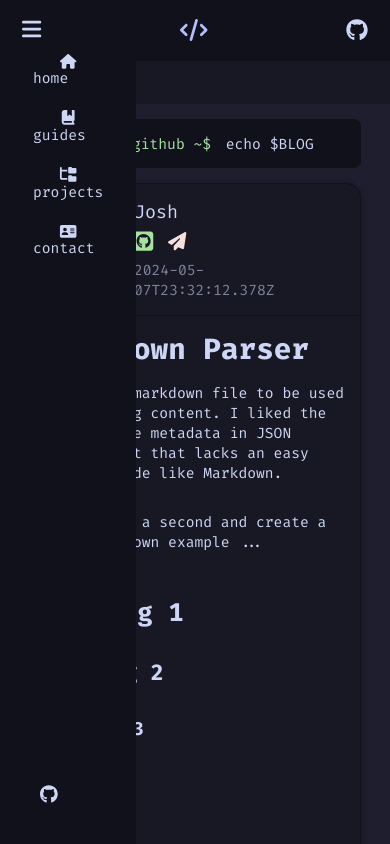
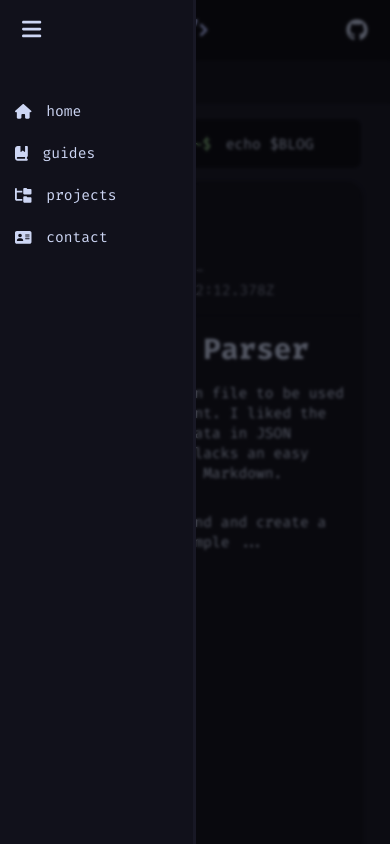
Before and after one commit to jemberton/jemberton.github.io, a Vue app: page /#/ in a window 390 px wide. Both pictures are taken after a click on the element 31 px from the left and 30 px from the top of the page. Shown: the top 844 px of the page. Built offline with nearby package versions, Linux system fonts and the light colour scheme.

Commit message:
added support for mobile navigation (needs review for completeness). added @vueuse/motion

```diff
--- a/package.json
+++ b/package.json
@@ -15,6 +15,7 @@
     "@fortawesome/free-solid-svg-icons": "^6.5.2",
     "@fortawesome/vue-fontawesome": "^3.0.6",
     "@vueuse/core": "^10.9.0",
+    "@vueuse/motion": "^2.1.0",
     "pinia": "^2.1.7",
     "vue": "^3.4.21",
     "vue-router": "^4.3.2"
--- a/src/App.vue
+++ b/src/App.vue
@@ -28,19 +28,24 @@ const navigation = [
 </script>
 
 <template>
+<div v-if="globalState.screenOverlayPanel && globalState.windowSize.width < 1024" class="screen-overlay"></div>
 <div class="container">
     <div
         v-if="globalState.navigationPanel && globalState.windowSize.width < 1024"
-        class="fixed z-9 t-0 b-0 l-0 py-lg px-xl bg-crust"
+        class="fixed z-9 t-0 b-0 l-0 bg-crust border-r-thick border-mantle nav-width"
+        v-motion-slide-left
     >
-        <span @click="() => { globalState.navigationPanel = !globalState.navigationPanel }" class="z-10">
+        <span
+            @click="() => { globalState.navigationPanel = !globalState.navigationPanel; globalState.screenOverlayPanel = globalState.navigationPanel }"
+            class="py-lg px-xl"
+        >
             <font-awesome-icon icon="fa-solid fa-bars" class="text-xl pointer" />
         </span>
-        <div class="nav grow">
+        <div class="p-none mt-xxl grow">
             <template v-for="navitem of navigation">
                 <RouterLink
                     :to="navitem.url"
-                    class="nav-item p-sm"
+                    class="flex row p-sm gap-md border-l-thicker justify-start align-center"
                 >
                     <div v-if="navitem.icon !== ''">
                         <font-awesome-icon :icon="navitem.icon" />
@@ -48,11 +53,6 @@ const navigation = [
                     <div>{{ navitem.title }}</div>
                 </RouterLink>
             </template>
-        </div>
-        <div class="text-lg p-md foot">
-            <a href="https://github.com/jemberton" title="jemberton's github">
-                <font-awesome-icon icon="fa-brands fa-github" />
-            </a>
         </div>
     </div>
     <div class="left" v-if="globalState.windowSize.width >= 1024">
@@ -80,7 +80,7 @@ const navigation = [
     </div>
     <div class="bg-crust row justify-start align-center" v-else>
         <div class="py-lg px-xl row gap-lg grow align-center">
-            <span @click="() => { globalState.navigationPanel = !globalState.navigationPanel }">
+            <span @click="() => { globalState.navigationPanel = !globalState.navigationPanel; globalState.screenOverlayPanel = globalState.navigationPanel }">
                 <font-awesome-icon icon="fa-solid fa-bars" class="text-xl pointer" />
             </span>
             <span class="grow"></span>
--- a/src/assets/styles/_global.scss
+++ b/src/assets/styles/_global.scss
@@ -43,6 +43,19 @@ hr { width: 100%; border: none; border-top: 2px dashed $crust; padding: 0; margi
     }
 }
 
+.nav-width { width: 196px; }
+
+.screen-overlay {
+    display: flex; position: fixed;
+    margin: 0; padding: 0;
+    top: 0; bottom: 0;
+    left: 0; right: 0;
+    background: rgba(0,0,0,0.6);
+    z-index: 1;
+    backdrop-filter: blur(0.1em);
+    -webkit-backdrop-filter: blur(0.1em);
+}
+
 // @import "screen_desktop";
 
 @media screen and (max-width: 767px) {
--- a/src/assets/styles/_helpers.scss
+++ b/src/assets/styles/_helpers.scss
@@ -35,8 +35,10 @@ $filters:
     "bw" "grayscale(100%)";
 
 $borders:
+    "none" "none",
     "thin" "1px solid",
-    "thick" "3px solid";
+    "thick" "3px solid",
+    "thicker" "4px solid";
 
 $letter-spacings:
     "narrow" "-1",
@@ -76,6 +78,10 @@ $svg:
 
 @each $border_name, $border in $borders {
     .border-#{$border_name} { border: #{$border} transparent; }
+
+    @each $face_letter, $face in $faces {
+        .border-#{$face_letter}-#{$border_name} { border-#{$face}: #{$border} transparent; }
+    }
 }
 .border { border: 2px solid transparent; }
 
--- a/src/main.ts
+++ b/src/main.ts
@@ -2,6 +2,8 @@ import { createApp } from 'vue'
 import './assets/styles/_global.scss'
 import App from './App.vue'
 import { createPinia } from 'pinia'
+
+import { MotionPlugin } from '@vueuse/motion'
 
 import router from './router'
 
@@ -24,4 +26,5 @@ app.config.performance = false
 app.use(createPinia())
 app.component('font-awesome-icon', FontAwesomeIcon)
 app.use(router)
+app.use(MotionPlugin)
 app.mount('#app')
--- a/src/stores/globalState.ts
+++ b/src/stores/globalState.ts
@@ -12,6 +12,7 @@ export const useGlobalState = defineStore('globalState', () => {
     const hanselGretel = ref([<HanselGretelItem>{}])
 
     const navigationPanel = ref(false)
+    const screenOverlayPanel = ref(false)
 
     // const navDrawerLeft = ref(false)
     // const navDrawerRight = ref(false)
@@ -100,6 +101,7 @@ export const useGlobalState = defineStore('globalState', () => {
     return {
         hanselGretel,
         navigationPanel,
+        screenOverlayPanel,
         windowSize
     }
 })
--- a/src/views/Contact.vue
+++ b/src/views/Contact.vue
@@ -3,6 +3,8 @@ import { useGlobalState } from '../stores/globalState'
 
 const globalState = useGlobalState()
 globalState.hanselGretel = [{ name: 'Contact', url: '/contact' }]
+globalState.navigationPanel = false
+globalState.screenOverlayPanel = false
 </script>
 
 <template>
--- a/src/views/Guides.vue
+++ b/src/views/Guides.vue
@@ -3,6 +3,9 @@ import { useGlobalState } from '../stores/globalState'
 
 const globalState = useGlobalState()
 globalState.hanselGretel = [{ name: 'Guides', url: '/guides' }]
+globalState.navigationPanel = false
+globalState.screenOverlayPanel = false
+
 </script>
 
 <template>
--- a/src/views/Home.vue
+++ b/src/views/Home.vue
@@ -4,6 +4,8 @@ import { useGlobalState } from '../stores/globalState'
 
 const globalState = useGlobalState()
 globalState.hanselGretel = [{ name: 'Home', url: '/' }]
+globalState.navigationPanel = false
+globalState.screenOverlayPanel = false
 
 import { parseImage, parseHeadings, parseBlockQuote, parseHorizontalRule, parseMetadata } from '../lib'
 
--- a/src/views/Projects.vue
+++ b/src/views/Projects.vue
@@ -3,6 +3,8 @@ import { useGlobalState } from '../stores/globalState'
 
 const globalState = useGlobalState()
 globalState.hanselGretel = [{ name: 'Projects', url: `/projects` }]
+globalState.navigationPanel = false
+globalState.screenOverlayPanel = false
 </script>
 
 <template>
```
Also changed, not shown: 1 other file (tests, documents, lock files or other folders).
